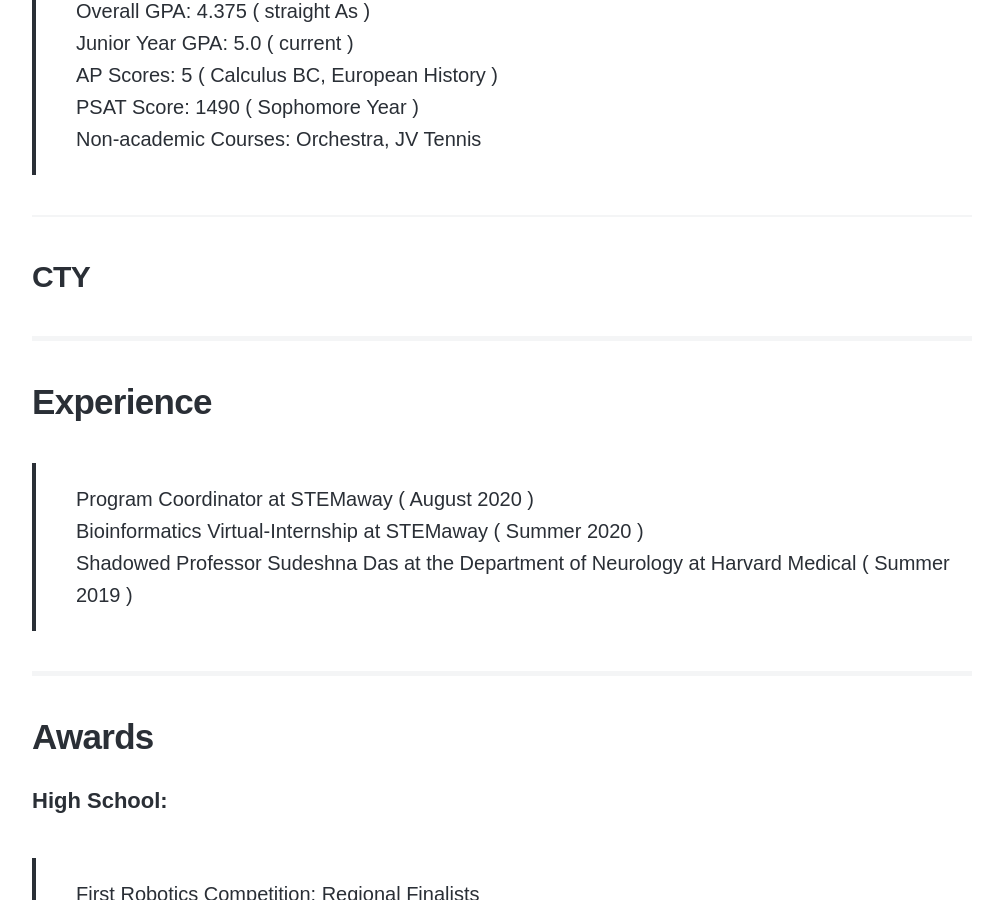
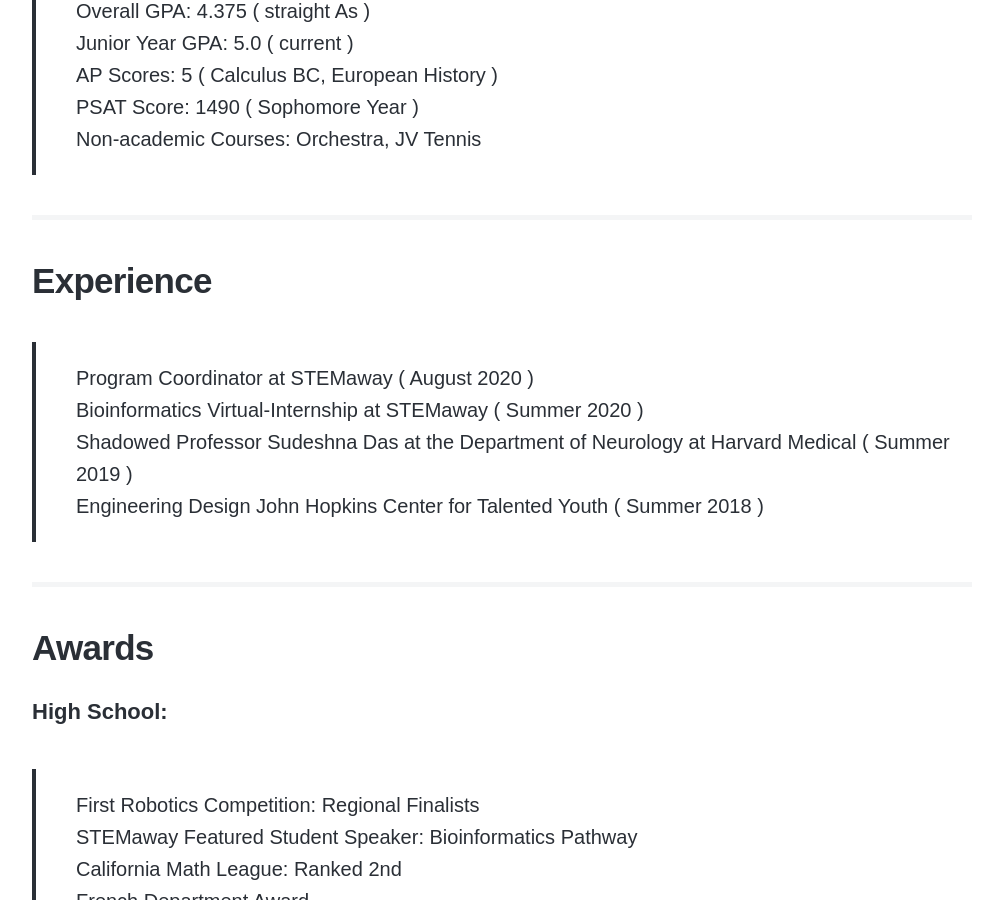
Before and after one commit to disha-22/disha-22.github.io, a Jekyll site: the page built from _pages/Resume.md, in a window 1280 px wide and 900 px high, scrolled down 1238 px. Shown: the whole window, without its empty margins (138-1119 px from the left). Built offline with Jekyll 4.4.1, drawn with Linux system fonts in a browser that asks for light colours; nearby versions of some CDN libraries; some web fonts are replaced.

Commit message:
Update Resume.md

```diff
--- a/_pages/Resume.md
+++ b/_pages/Resume.md
@@ -25,9 +25,6 @@
 <br> PSAT Score: 1490 ( Sophomore Year )
 <br> Non-academic Courses: Orchestra, JV Tennis
 
-<hr>
-
-<h3>CTY</h3>
 
 <hr style="height:5px;color:black">
 
@@ -36,6 +33,7 @@
 > Program Coordinator at STEMaway ( August 2020 )
 <br> Bioinformatics Virtual-Internship at STEMaway ( Summer 2020 )
 <br> Shadowed Professor Sudeshna Das at the Department of Neurology at Harvard Medical ( Summer 2019 )
+<br> Engineering Design John Hopkins Center for Talented Youth ( Summer 2018 )
 
 <hr style="height:5px;color:black">
 
```
